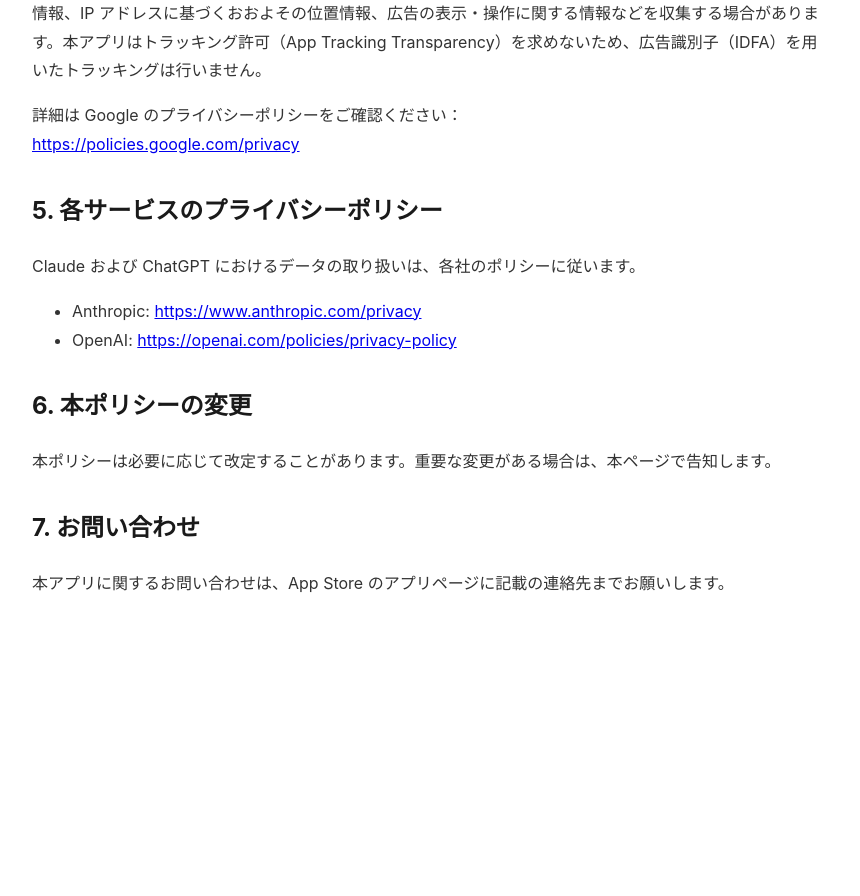
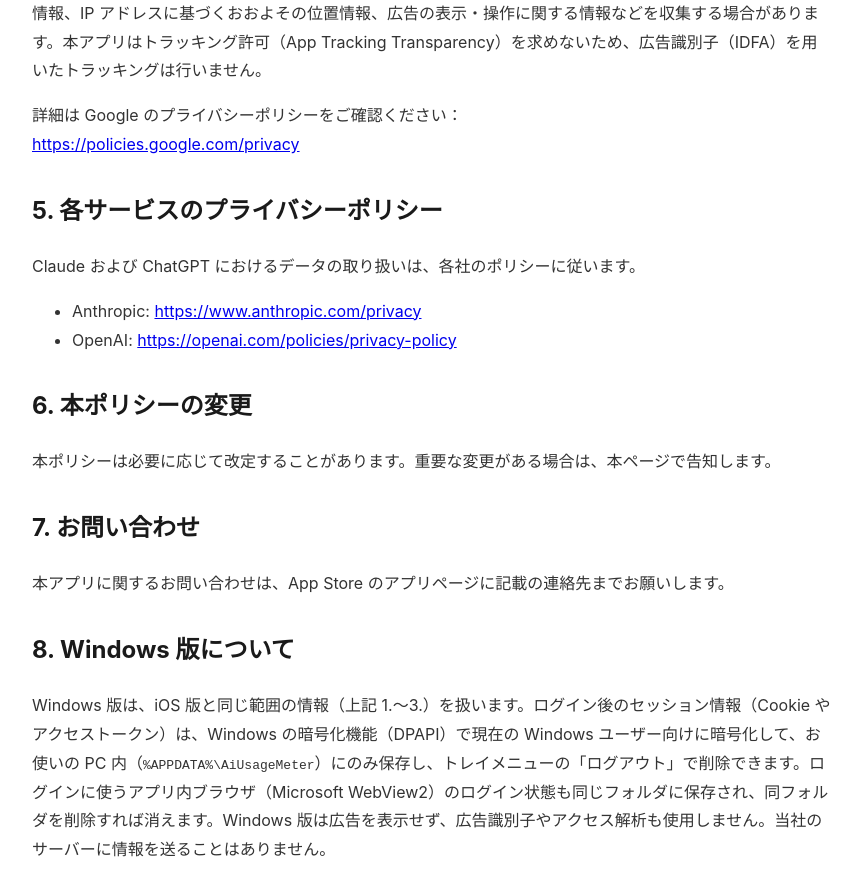
Before and after one commit to wat--/app-policies, a Jekyll site: the page apps/ai-usage/privacy-policy.html, which Jekyll copies as it is, in a window 1280 px wide and 900 px high, scrolled down 1515 px. Shown: the top 896 px of the window, without its empty margins (208-1068 px from the left). Built offline with Jekyll 4.4.1, drawn with Linux system fonts in a browser that asks for light colours; before the commit the page ends 2149 px from its top, so only the background shows below that; some of the changed text lies outside the part shown.

Commit message:
feat(ai-usage): Windows版ダウンロードページとプライバシーポリシーを追加
Co-Authored-By: Claude Code <noreply@anthropic.com>

```diff
--- a/apps.json
+++ b/apps.json
@@ -270,6 +270,10 @@
     "description": "Claude（5時間枠・週間枠・Fable枠）と ChatGPT（エージェント機能の 5 時間枠・週間枠）の使用量を、iPhone のアプリとホーム画面・ロック画面ウィジェットで確認する非公式アプリ。表示するサービス・枠・スタイル・色を選べるカスタムウィジェットつき。",
     "links": [
       {
+        "label": "Windows版ダウンロード",
+        "url": "apps/ai-usage/windows.html"
+      },
+      {
         "label": "プライバシーポリシー",
         "url": "apps/ai-usage/privacy-policy.html"
       }
--- a/apps/ai-usage/privacy-policy.html
+++ b/apps/ai-usage/privacy-policy.html
@@ -24,9 +24,9 @@
 
     <span class="app-badge">AI使用量</span>
     <h1>プライバシーポリシー</h1>
-    <p class="update-date">最終更新日: 2026年10月19日</p>
+    <p class="update-date">最終更新日: 2026年11月10日</p>
 
-    <p>本プライバシーポリシーは、iOS アプリ「AI使用量」（以下「本アプリ」）における情報の取り扱いについて説明します。</p>
+    <p>本プライバシーポリシーは、iOS アプリ「AI使用量」および Windows アプリ「AI使用量メーター」（以下「本アプリ」）における情報の取り扱いについて説明します。</p>
 
     <h2>1. 本アプリが扱う情報</h2>
     <table>
@@ -64,5 +64,8 @@
 
     <h2>7. お問い合わせ</h2>
     <p>本アプリに関するお問い合わせは、App Store のアプリページに記載の連絡先までお願いします。</p>
+
+    <h2>8. Windows 版について</h2>
+    <p>Windows 版は、iOS 版と同じ範囲の情報（上記 1.〜3.）を扱います。ログイン後のセッション情報（Cookie やアクセストークン）は、Windows の暗号化機能（DPAPI）で現在の Windows ユーザー向けに暗号化して、お使いの PC 内（<code>%APPDATA%\AiUsageMeter</code>）にのみ保存し、トレイメニューの「ログアウト」で削除できます。ログインに使うアプリ内ブラウザ（Microsoft WebView2）のログイン状態も同じフォルダに保存され、同フォルダを削除すれば消えます。Windows 版は広告を表示せず、広告識別子やアクセス解析も使用しません。当社のサーバーに情報を送ることはありません。</p>
 </body>
 </html>
```
Also changed, not shown: apps/ai-usage/windows.html (added, +56 -0 lines).
